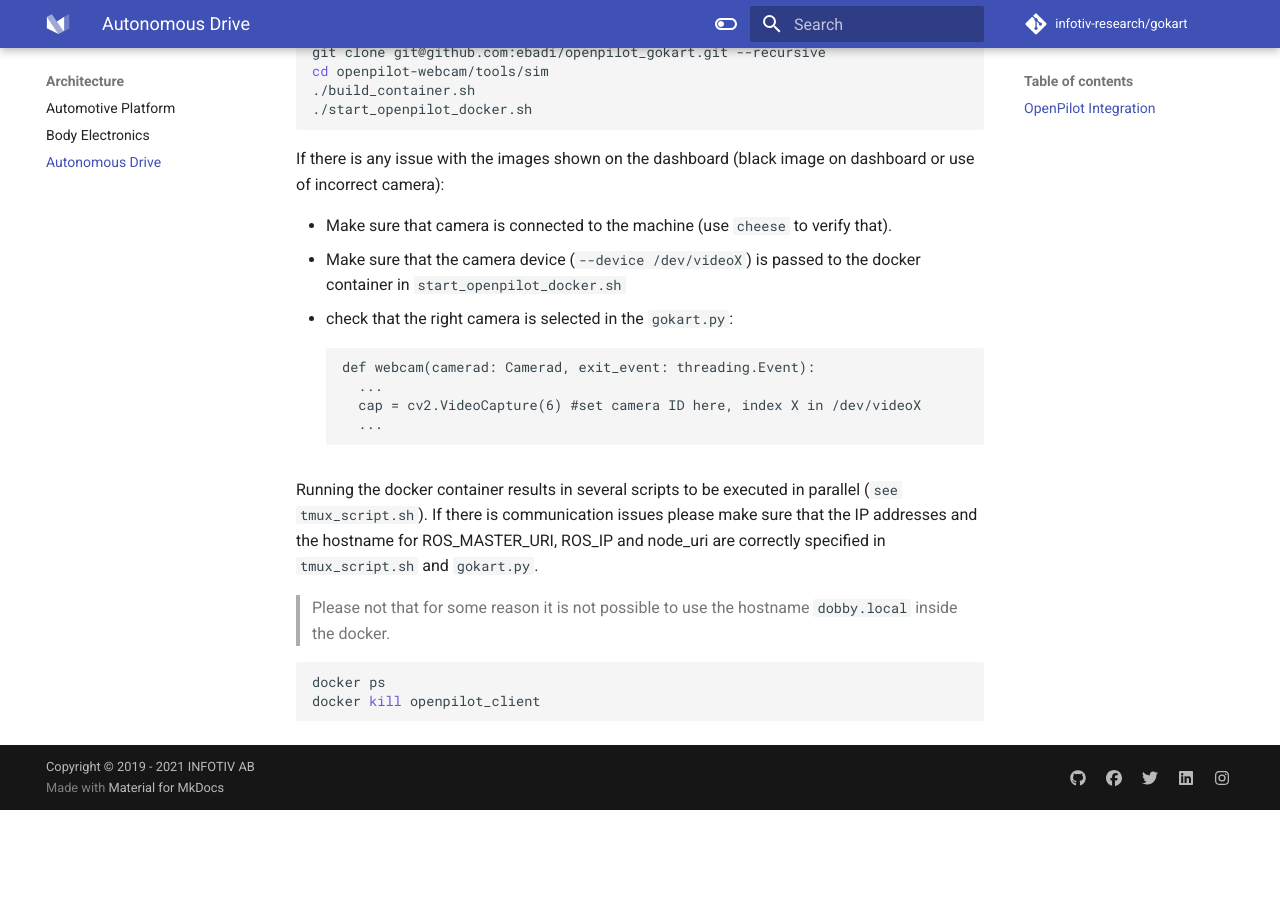
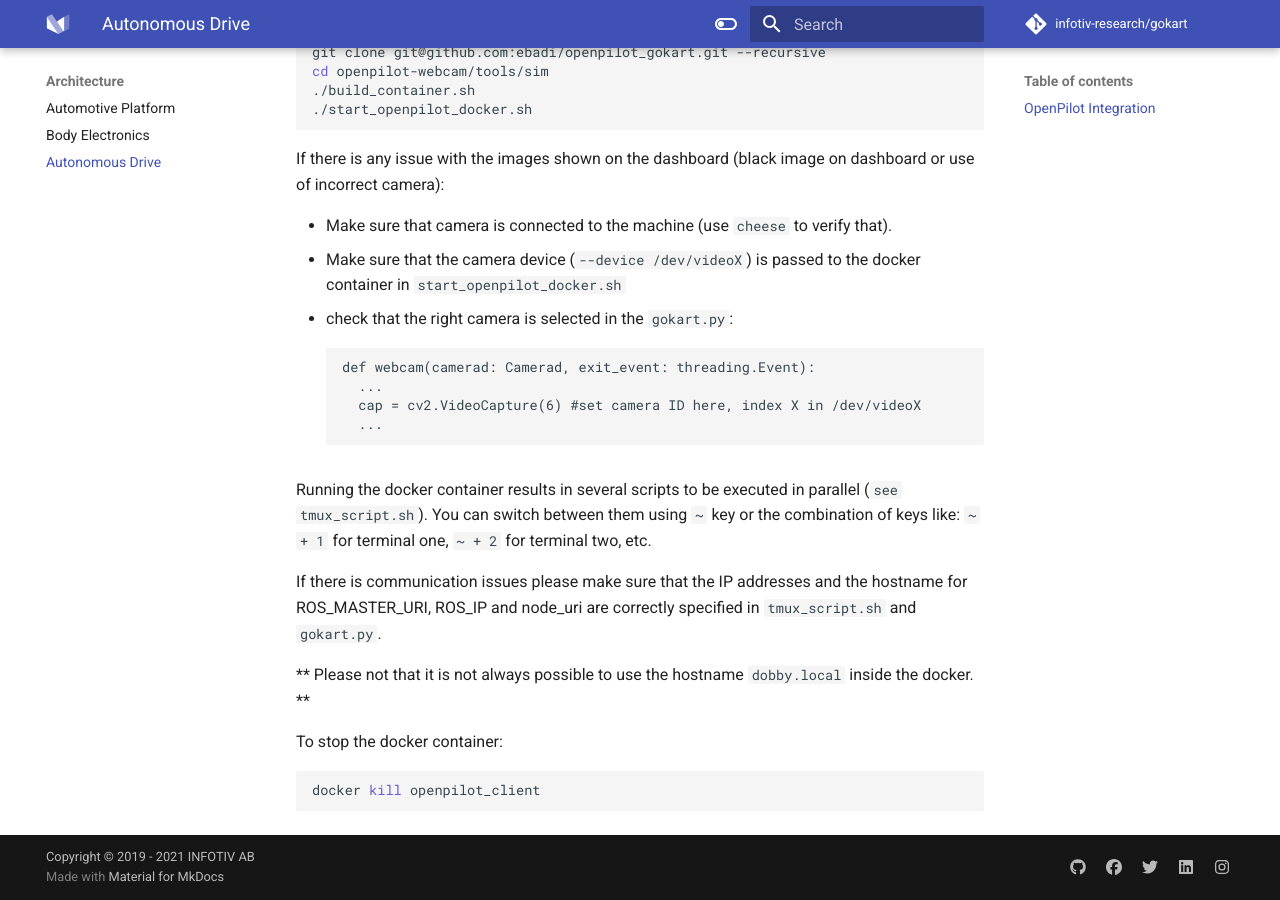
Before and after one commit to infotiv-research/gokart-documentation, an MkDocs documentation site: the page built from docs/autonomous.md, in a window 1280 px wide and 900 px high, scrolled down 1072 px. Built offline with MkDocs 1.6.1 and Material for MkDocs 9.7.7, drawn with Linux system fonts in a browser that asks for light colours; before the commit the page ends 1882 px from its top, so only the background shows below that.

Commit message:
autnomous

````diff
--- a/docs/autonomous.md
+++ b/docs/autonomous.md
@@ -32,14 +32,13 @@
   ...
 ```
 
-Running the docker container results in several scripts to be executed in parallel (`see tmux_script.sh`).
+Running the docker container results in several scripts to be executed in parallel (`see tmux_script.sh`). You can switch between them using `~` key or the combination of keys like: `~ + 1` for terminal one, `~ + 2` for terminal two, etc.
+
 If there is communication issues please make sure that the IP addresses and the hostname for ROS_MASTER_URI, ROS_IP and node_uri are correctly specified in `tmux_script.sh` and `gokart.py`.
 
+** Please not that it is not always possible to use the hostname `dobby.local` inside the docker. **
 
-> Please not that for some reason it is not possible to use the hostname `dobby.local` inside the docker.
-
-
+To stop the docker container:
 ```bash
-docker ps
 docker kill openpilot_client
 ```
````
